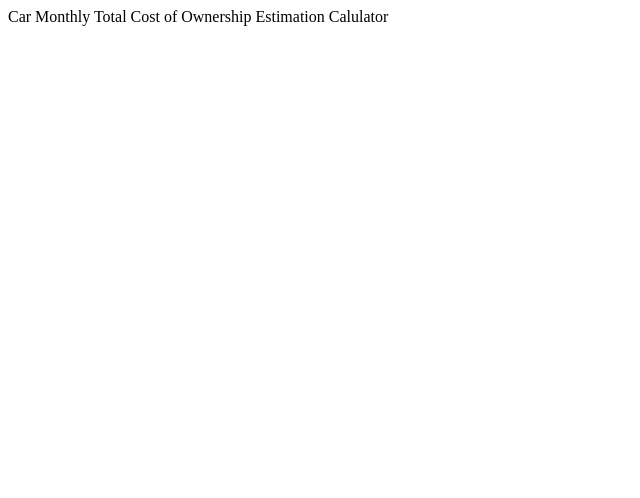
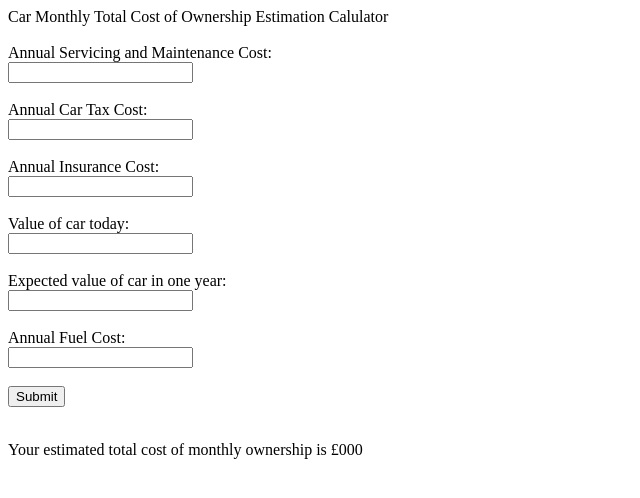
Before and after one commit to jgeorgex/car-tco-calculator, a website: page index.html in a window 1280 px wide. Shown: the whole page, without its empty margins (0-640 px from the left). Drawn offline with Linux system fonts and the light colour scheme.

Commit message:
Add form to index.html

```diff
--- a/index.html
+++ b/index.html
@@ -7,6 +7,46 @@
     <title>Car Monthly Total Cost of Ownership Estimation Calulator</title>
   </head>
   <body>
-    Car Monthly Total Cost of Ownership Estimation Calulator
+    Car Monthly Total Cost of Ownership Estimation Calulator <br />
+    <br />
+    <form action="/">
+      <label for="maintenance">Annual Servicing and Maintenance Cost:</label
+      ><br />
+      <input
+        type="text"
+        id="maintenance"
+        name="maintenance"
+        value=""
+      /><br /><br />
+
+      <label for="tax">Annual Car Tax Cost:</label><br />
+      <input type="text" id="insurance" name="insurance" value="" /><br /><br />
+
+      <label for="insurance">Annual Insurance Cost:</label><br />
+      <input type="text" id="insurance" name="insurance" value="" /><br /><br />
+
+      <label for="todays-value">Value of car today:</label><br />
+      <input
+        type="text"
+        id="todays-value"
+        name="todays-value"
+        value=""
+      /><br /><br />
+
+      <label for="future-value">Expected value of car in one year:</label><br />
+      <input
+        type="text"
+        id="future-value"
+        name="future-value"
+        value=""
+      /><br /><br />
+
+      <label for="fuel">Annual Fuel Cost:</label><br />
+      <input type="text" id="fuel" name="fuel" value="" /><br /><br />
+
+      <input type="submit" value="Submit" />
+    </form>
+    <br />
+    <p>Your estimated total cost of monthly ownership is £000</p>
   </body>
 </html>
```
